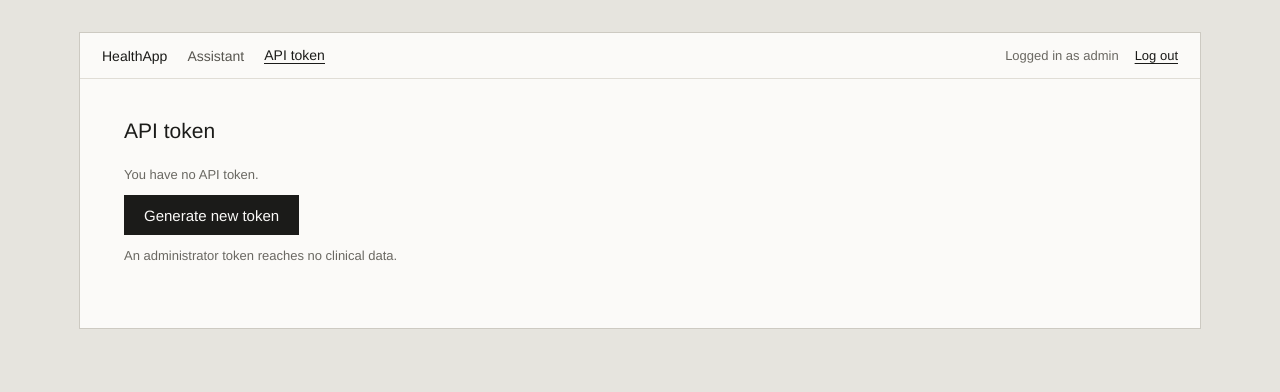
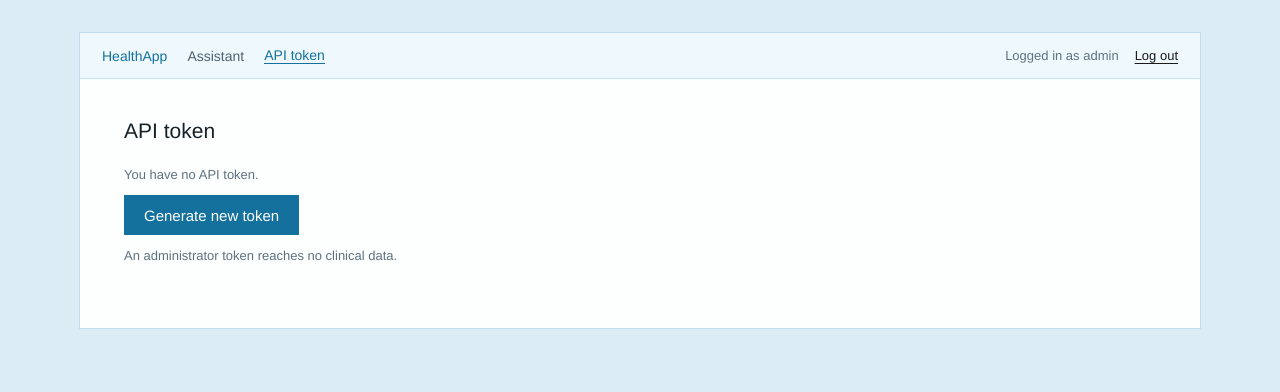
Before and after one commit to AlexanderLian/MC100_Exam_healthapp, a Flask app: page /api-tokens in a window 1280 px wide. Shown: the top 392 px of the page. Run offline with Flask 3, Linux system fonts and the light colour scheme; the visitor is signed in with stand-in values (Sample User, id 1); data that the repository does not hold is empty; parts of the project's set-up code (start-up, migrations or seed data) failed here and were passed over.

Commit message:
Change page colours

```diff
--- a/app/static/style.css
+++ b/app/static/style.css
@@ -1,19 +1,19 @@
 body {
     margin: 0;
     padding: 32px 16px 64px;
-    background: #e6e4de;
-    color: #1b1b19;
+    background: #dcecf4;
+    color: #152229;
     font-family: "Helvetica Neue", Helvetica, Arial, sans-serif;
     font-size: 15px;
 }
 
 a {
-    color: #1b1b19;
+    color: #14719e;
     text-underline-offset: 3px;
 }
 
 a:hover {
-    color: #8a2a1f;
+    color: #0f5a80;
 }
 
 h1 {
@@ -25,10 +25,10 @@ h1 {
 h2 {
     margin: 32px 0 0;
     padding-bottom: 8px;
-    border-bottom: 1px solid #1b1b19;
+    border-bottom: 1px solid #14719e;
     font-size: 13px;
     font-weight: normal;
-    color: #6a6862;
+    color: #5d7280;
 }
 
 input, select, textarea, button {
@@ -41,7 +41,7 @@ input[type=text], input[type=email], input[type=password], select, textarea {
     box-sizing: border-box;
     width: 100%;
     padding: 9px 10px;
-    border: 1px solid #c6c2b9;
+    border: 1px solid #bdd5e2;
     border-radius: 0;
     background: #fff;
 }
@@ -56,30 +56,35 @@ button {
     padding: 0 20px;
     border: none;
     border-radius: 0;
-    background: #1b1b19;
-    color: #fbfaf8;
+    background: #14719e;
+    color: #fff;
     font-weight: 500;
     cursor: pointer;
 }
 
 button:hover {
-    background: #33332f;
+    background: #0f5a80;
 }
 
 button.secondary {
     height: 34px;
     padding: 0 14px;
-    border: 1px solid #c6c2b9;
+    border: 1px solid #14719e;
     background: transparent;
-    color: #1b1b19;
+    color: #14719e;
     font-weight: normal;
+}
+
+button.secondary:hover {
+    background: #14719e;
+    color: #fff;
 }
 
 label {
     display: block;
     margin-bottom: 14px;
     font-size: 13px;
-    color: #6a6862;
+    color: #5d7280;
 }
 
 label input, label select, label textarea {
@@ -89,8 +94,8 @@ label input, label select, label textarea {
 .page {
     max-width: 1120px;
     margin: 0 auto;
-    background: #fbfaf8;
-    border: 1px solid #cdcac2;
+    background: #fdfefe;
+    border: 1px solid #c2dceb;
 }
 
 .topbar {
@@ -100,7 +105,8 @@ label input, label select, label textarea {
     align-items: center;
     gap: 12px;
     padding: 14px 22px;
-    border-bottom: 1px solid #e0ddd6;
+    border-bottom: 1px solid #c9e2ef;
+    background: #eff8fc;
     font-size: 14px;
 }
 
@@ -112,24 +118,24 @@ label input, label select, label textarea {
 }
 
 .topbar nav a {
-    color: #57554f;
+    color: #4d6270;
     text-decoration: none;
 }
 
 .topbar nav a.active {
-    color: #1b1b19;
-    border-bottom: 1px solid #1b1b19;
+    color: #14719e;
+    border-bottom: 1px solid #14719e;
 }
 
 .topbar nav a.brand {
-    color: #1b1b19;
+    color: #14719e;
     font-weight: 500;
 }
 
 .topbar nav.user {
     gap: 16px;
     font-size: 13px;
-    color: #6a6862;
+    color: #5d7280;
 }
 
 .topbar nav.user a {
@@ -165,13 +171,13 @@ main.narrow {
 }
 
 .notice {
-    border-left: 2px solid #1b1b19;
-    background: #f3f1ec;
+    border-left: 2px solid #14719e;
+    background: #eff8fc;
 }
 
 .muted {
     font-size: 13px;
-    color: #6a6862;
+    color: #5d7280;
 }
 
 .mono {
@@ -186,7 +192,7 @@ main.narrow {
     align-items: baseline;
     gap: 8px 20px;
     padding: 13px 0;
-    border-bottom: 1px solid #e0ddd6;
+    border-bottom: 1px solid #e0edf4;
 }
 
 .row + form {
@@ -204,6 +210,6 @@ main.narrow {
 .answer {
     margin-top: 26px;
     padding-top: 20px;
-    border-top: 1px solid #1b1b19;
+    border-top: 1px solid #14719e;
     line-height: 1.65;
 }
```
